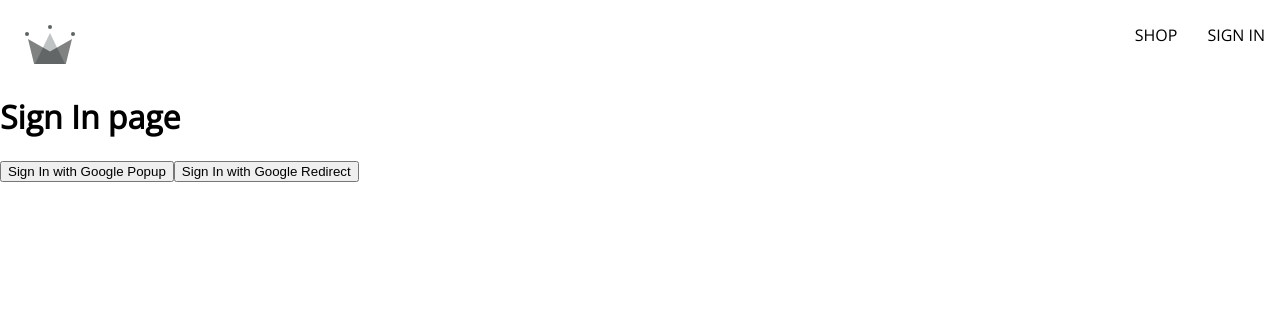
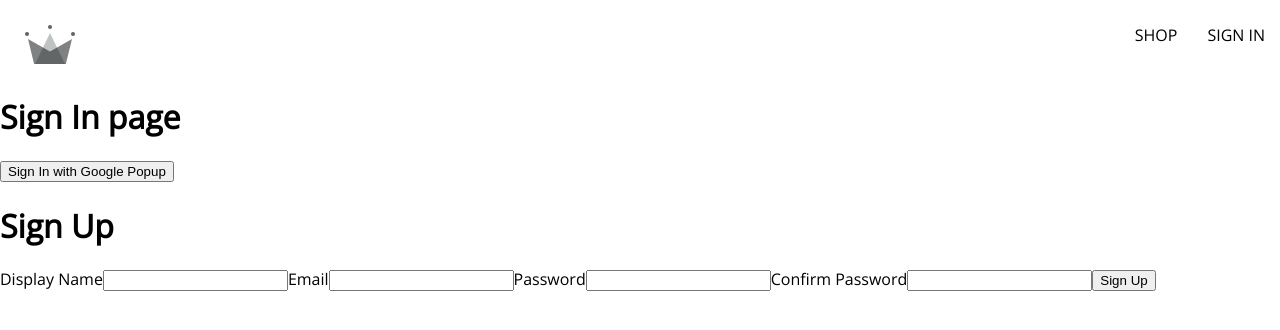
Before and after one commit to boku1986/crwn-clothing, a React (Create React App) app: page /sign-in in a window 1280 px wide. Shown: the top 330 px of the page. Built offline with nearby package versions, Linux system fonts and the light colour scheme.

Commit message:
working ugly sign-up

```diff
--- /dev/null
+++ b/src/components/sign-up-form/sign-up-form.component.jsx
@@ -0,0 +1,89 @@
+import { useState } from "react";
+import {
+  createAuthUserWithEmailAndPassword,
+  createUserDocumentFromAuth,
+} from "../../utils/firebase/firebase.utils";
+
+const defaultFormFields = {
+  displayName: "",
+  email: "",
+  password: "",
+  confirmPassword: "",
+};
+const SignUpForm = () => {
+  const [formFields, setFormFields] = useState(defaultFormFields);
+  const { displayName, email, password, confirmPassword } = formFields;
+
+  const resetFormFields = () => {
+    setFormFields(defaultFormFields);
+  };
+
+  const handleSubmit = async (event) => {
+    event.preventDefault();
+    if (password !== confirmPassword) {
+      alert("Passwords do not match");
+      return;
+    }
+    try {
+      const { user } = await createAuthUserWithEmailAndPassword(
+        email,
+        password
+      );
+      await createUserDocumentFromAuth(user, { displayName });
+      resetFormFields();
+    } catch (error) {
+      if (error.code === "auth/email-already-in-use") {
+        alert("Email already in use");
+      } else {
+        console.log("Error creating user", error);
+      }
+    }
+  };
+
+  console.log(formFields);
+  const handleChange = (event) => {
+    const { name, value } = event.target;
+    setFormFields({ ...formFields, [name]: value });
+  };
+  return (
+    <div>
+      <h1>Sign Up</h1>
+      <form onSubmit={handleSubmit}>
+        <label>Display Name</label>
+        <input
+          type="text"
+          required
+          onChange={handleChange}
+          name="displayName"
+          value={displayName}
+        />
+        <label>Email</label>
+        <input
+          type="email"
+          required
+          onChange={handleChange}
+          name="email"
+          value={email}
+        />
+        <label>Password</label>
+        <input
+          type="password"
+          required
+          onChange={handleChange}
+          name="password"
+          value={password}
+        />
+        <label>Confirm Password</label>
+        <input
+          type="password"
+          required
+          onChange={handleChange}
+          name="confirmPassword"
+          value={confirmPassword}
+        />
+        <button type="submit">Sign Up</button>
+      </form>
+    </div>
+  );
+};
+export default SignUpForm;
--- a/src/routes/sign-in/sign-in.component.jsx
+++ b/src/routes/sign-in/sign-in.component.jsx
@@ -1,26 +1,10 @@
-import { useEffect } from "react";
-import { getRedirectResult } from "firebase/auth";
-
 import {
-  auth,
   createUserDocumentFromAuth,
   signInWithGooglePopup,
-  signInWithGoogleRedirect,
 } from "../../utils/firebase/firebase.utils";
+import SignUpForm from "../../components/sign-up-form/sign-up-form.component";
 
 const SignIn = () => {
-  // this useEffect is only run on mount
-  useEffect(() => {
-    (async () => {
-      const response = await getRedirectResult(auth);
-      if (response) {
-        const userDocReference = await createUserDocumentFromAuth(
-          response.user
-        );
-      }
-    })();
-  }, []);
-
   const logGoogleUser = async () => {
     const { user } = await signInWithGooglePopup();
     const userDocReference = await createUserDocumentFromAuth(user);
@@ -30,9 +14,7 @@
     <div>
       <h1>Sign In page</h1>
       <button onClick={logGoogleUser}>Sign In with Google Popup</button>
-      <button onClick={signInWithGoogleRedirect}>
-        Sign In with Google Redirect
-      </button>
+      <SignUpForm />
     </div>
   );
 };
--- a/src/utils/firebase/firebase.utils.js
+++ b/src/utils/firebase/firebase.utils.js
@@ -1,5 +1,6 @@
 import { initializeApp } from "firebase/app";
 import {
+  createUserWithEmailAndPassword,
   getAuth,
   GoogleAuthProvider,
   signInWithPopup,
@@ -31,7 +32,11 @@
 
 export const db = getFirestore();
 
-export const createUserDocumentFromAuth = async (userAuth) => {
+export const createUserDocumentFromAuth = async (
+  userAuth,
+  additionalInformation = {}
+) => {
+  if (!userAuth) return;
   const userDocRef = doc(db, "users", userAuth.uid);
 
   const userSnapshot = await getDoc(userDocRef);
@@ -45,6 +50,7 @@
         displayName,
         email,
         createdAt,
+        ...additionalInformation,
       });
     } catch (error) {
       console.log("Error creating user", error.message);
@@ -52,3 +58,8 @@
   }
   return userDocRef;
 };
+
+export const createAuthUserWithEmailAndPassword = async (email, password) => {
+  if (!email || !password) return;
+  return await createUserWithEmailAndPassword(auth, email, password);
+};
```
